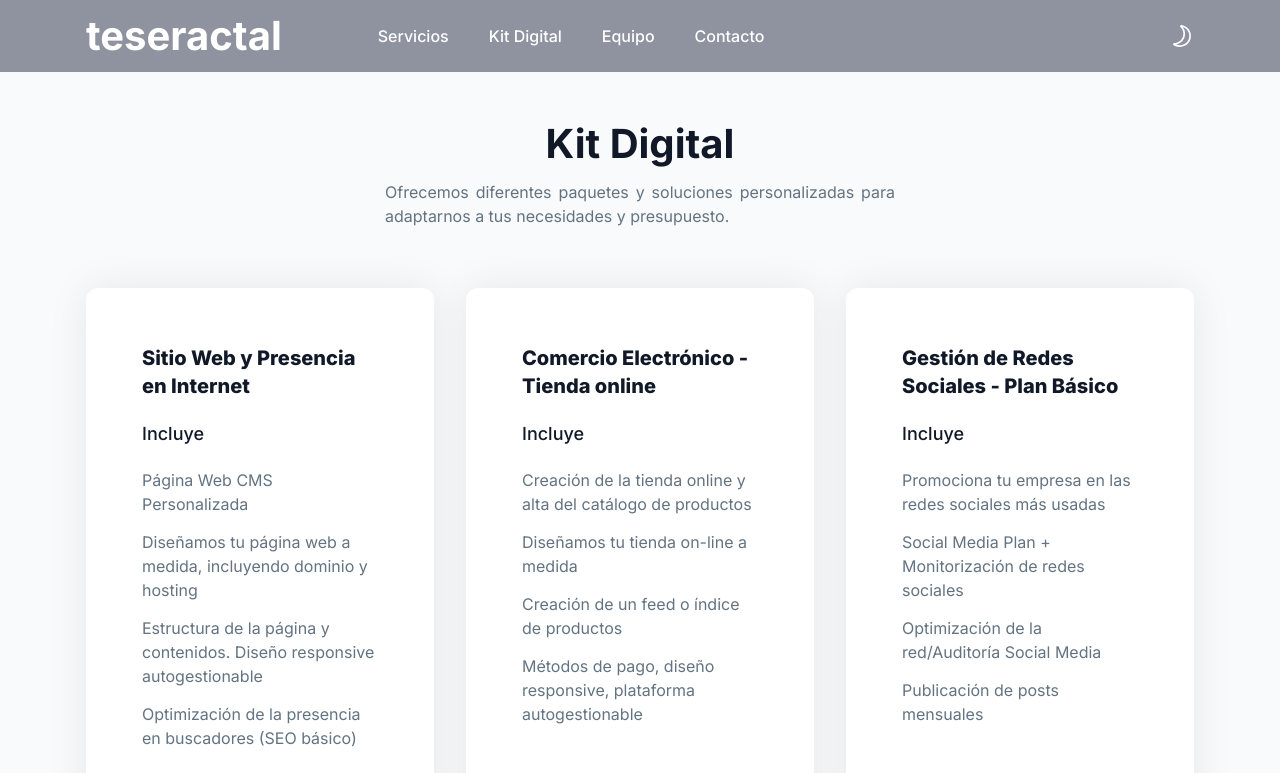
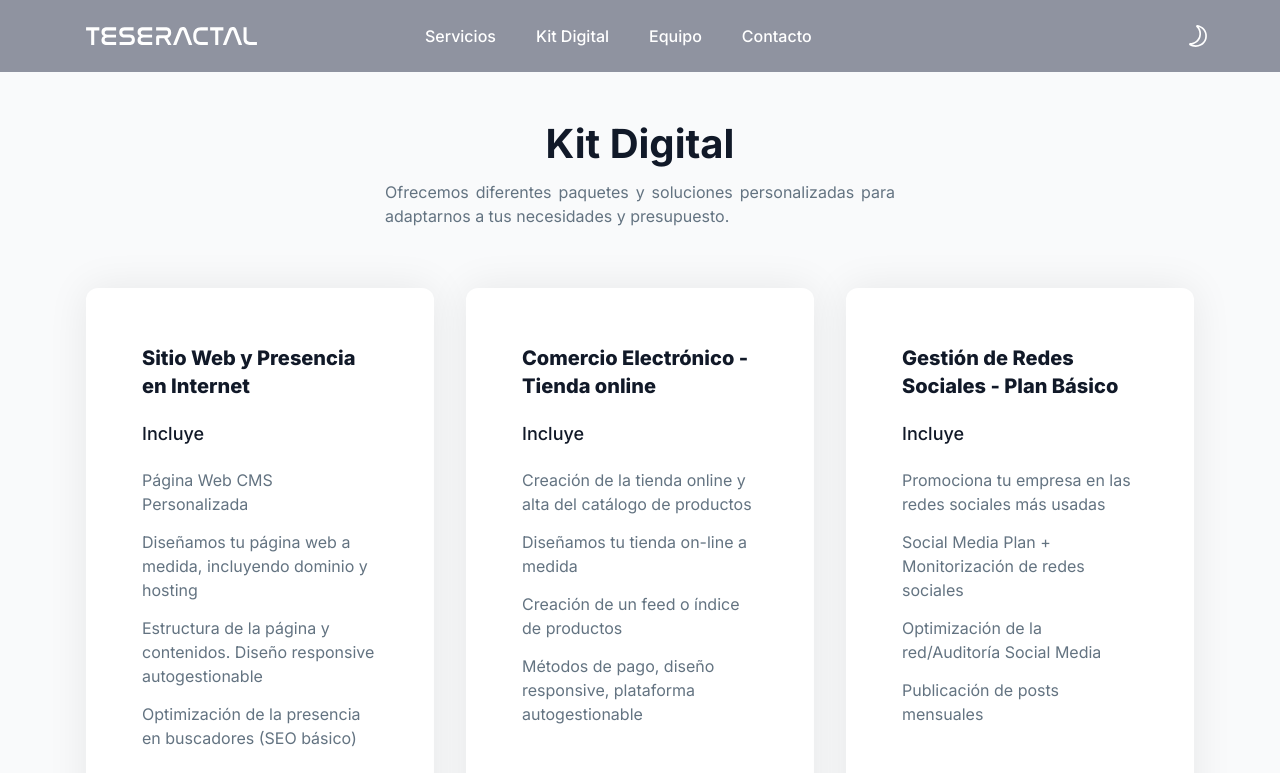
Before and after one commit to ibenitosoto/teseractal-web2, a website: page kitdigital.html in a window 1280 px wide. Shown: the top 773 px of the page. Drawn offline with Linux system fonts and the light colour scheme.

Commit message:
added kit digital banner

```diff
--- a/kitdigital.html
+++ b/kitdigital.html
@@ -33,15 +33,15 @@
       <div class="container">
         <div class="relative -mx-4 flex items-center justify-between">
           <div class="w-60 max-w-full px-4">
-            <a href="index.html" class="navbar-logo block w-full py-3">
-              <h2
-              class="text-shadow text-xl font-bold text-white dark:text-dark sm:text-xl md:text-[40px] md:leading-[1.2]"
-            >
-              teseractal
-            </h2>
+            <a href="index.html" class="navbar-logo block w-full py-1">
+              <img
+                src="assets/images/logo/logo-white.svg"
+                alt="logo"
+                class="header-logo w-full"
+              />
             </a>
           </div>
-          <div class="flex w-full items-center justify-between px-4">
+          <div class="ml-20 flex w-full items-center justify-between">
             <div>
               <button
                 id="navbarToggler"
@@ -59,14 +59,14 @@
               </button>
               <nav
                 id="navbarCollapse"
-                class="absolute right-4 top-full hidden w-full max-w-[250px] rounded-lg bg-white py-5 shadow-lg dark:bg-dark-2 lg:static lg:block lg:w-full lg:max-w-full lg:bg-transparent lg:px-4 lg:py-0 lg:shadow-none dark:lg:bg-transparent xl:px-6"
+                class="absolute right-4 top-full hidden w-full max-w-[250px] rounded-lg bg-white py-5 shadow-lg dark:bg-dark-2 lg:static lg:block lg:w-full lg:max-w-full lg:bg-transparent lg:pl-5 lg:py-0 lg:shadow-none dark:lg:bg-transparent xl:pr-6-pl-20"
               >
                 <ul class="block lg:flex 2xl:ml-20">
 
                   <li class="group relative">
                     <a
                       href="#servicios"
-                      class="ud-menu-scroll mx-8 flex py-2 text-base font-medium text-dark group-hover:text-primary dark:text-white lg:ml-7 lg:mr-0 lg:inline-flex lg:px-0 lg:py-6 lg:text-white lg:group-hover:text-white lg:group-hover:opacity-70 xl:ml-10"
+                      class="ud-menu-scroll mx-8 flex py-2 text-base font-medium text-dark group-hover:text-primary dark:text-white lg:ml-7 lg:mr-0 lg:inline-flex lg:pl-16 lg:py-6 lg:text-white lg:group-hover:text-white lg:group-hover:opacity-70 xl:ml-10"
                     >
                       Servicios
                     </a>
@@ -96,60 +96,10 @@
                     </a>
                   </li>
 
-                  <!-- <li class="submenu-item group relative">
-                    <a
-                      href="javascript:void(0)"
-                      class="relative mx-8 flex items-center justify-between py-2 text-base font-medium text-dark group-hover:text-primary dark:text-white lg:ml-8 lg:mr-0 lg:inline-flex lg:py-6 lg:pl-0 lg:pr-4 lg:text-white lg:group-hover:text-white lg:group-hover:opacity-70 xl:ml-10"
-                    >
-                      Pages
-
-                      <svg
-                        class="ml-2 fill-current"
-                        width="16"
-                        height="20"
-                        viewBox="0 0 16 20"
-                        fill="none"
-                        xmlns="http://www.w3.org/2000/svg"
-                      >
-                        <path
-                          d="M7.99999 14.9C7.84999 14.9 7.72499 14.85 7.59999 14.75L1.84999 9.10005C1.62499 8.87505 1.62499 8.52505 1.84999 8.30005C2.07499 8.07505 2.42499 8.07505 2.64999 8.30005L7.99999 13.525L13.35 8.25005C13.575 8.02505 13.925 8.02505 14.15 8.25005C14.375 8.47505 14.375 8.82505 14.15 9.05005L8.39999 14.7C8.27499 14.825 8.14999 14.9 7.99999 14.9Z"
-                        />
-                      </svg>
-                    </a>
-                    <div
-                      class="submenu relative left-0 top-full hidden w-[250px] rounded-sm bg-white p-4 transition-[top] duration-300 group-hover:opacity-100 dark:bg-dark-2 lg:invisible lg:absolute lg:top-[110%] lg:block lg:opacity-0 lg:shadow-lg lg:group-hover:visible lg:group-hover:top-full"
-                    >
-                      <a
-                        href="servicios.html"
-                        class="block rounded px-4 py-[10px] text-sm text-body-color hover:text-primary dark:text-dark-6 dark:hover:text-primary"
-                      >
-                        Servicios
-                      </a>
-                      <a
-                        href="kitdigital.html"
-                        class="block rounded px-4 py-[10px] text-sm text-body-color hover:text-primary dark:text-dark-6 dark:hover:text-primary"
-                      >
-                        Kit Digital
-                      </a>
-                      <a
-                      href="equipo.html"
-                      class="block rounded px-4 py-[10px] text-sm text-body-color hover:text-primary dark:text-dark-6 dark:hover:text-primary"
-                    >
-                      Equipo
-                    </a>
-                      <a
-                        href="contacto.html"
-                        class="block rounded px-4 py-[10px] text-sm text-body-color hover:text-primary dark:text-dark-6 dark:hover:text-primary"
-                      >
-                        Contacto
-                      </a>
-
-                    </div>
-                  </li> -->
                 </ul>
               </nav>
             </div>
-            <div class="flex items-center justify-end pr-16 lg:pr-0">
+            <div class="flex items-center justify-end pr-16 lg:pr-0 sm:py-4 xs:py-4">
               <label
                 for="themeSwitcher"
                 class="inline-flex cursor-pointer items-center"
@@ -230,6 +180,7 @@
     </div>
     <!-- ====== Navbar Section End -->
 
+
         <!-- ====== Kit Digital Section Start -->
         <section
         id="kitdigital"
@@ -248,10 +199,14 @@
                 <p class="text-base text-body-color dark:text-dark-6">
                   Ofrecemos diferentes paquetes y soluciones personalizadas para adaptarnos a tus necesidades y presupuesto.
                 </p>
+
               </div>
             </div>
           </div>
+
+
           <div class="-mx-4 flex flex-wrap justify-center">
+
             <div class="wow fadeInUp w-full px-4 md:w-1/2 lg:w-1/3">
               <div
                 class="relative z-10 mb-10 overflow-hidden rounded-xl bg-white px-8 py-10 shadow-pricing dark:bg-dark-2 sm:p-12 lg:px-6 lg:py-10 xl:p-14"
@@ -365,6 +320,9 @@
       </section>
       <!-- ====== Pricing Section End -->
 
+      <div class="kit-digital-logo wow fadeInUp w-full my-10">
+        <img src="/assets/images/kitdigital_logo.png" alt="Kit Digital">
+      </div>
 
       <!-- ====== FAQ Section Start -->
       <section
```
Also changed, not shown: index.html (+4 -0 lines), assets/images/kitdigital_logo.png (added).
